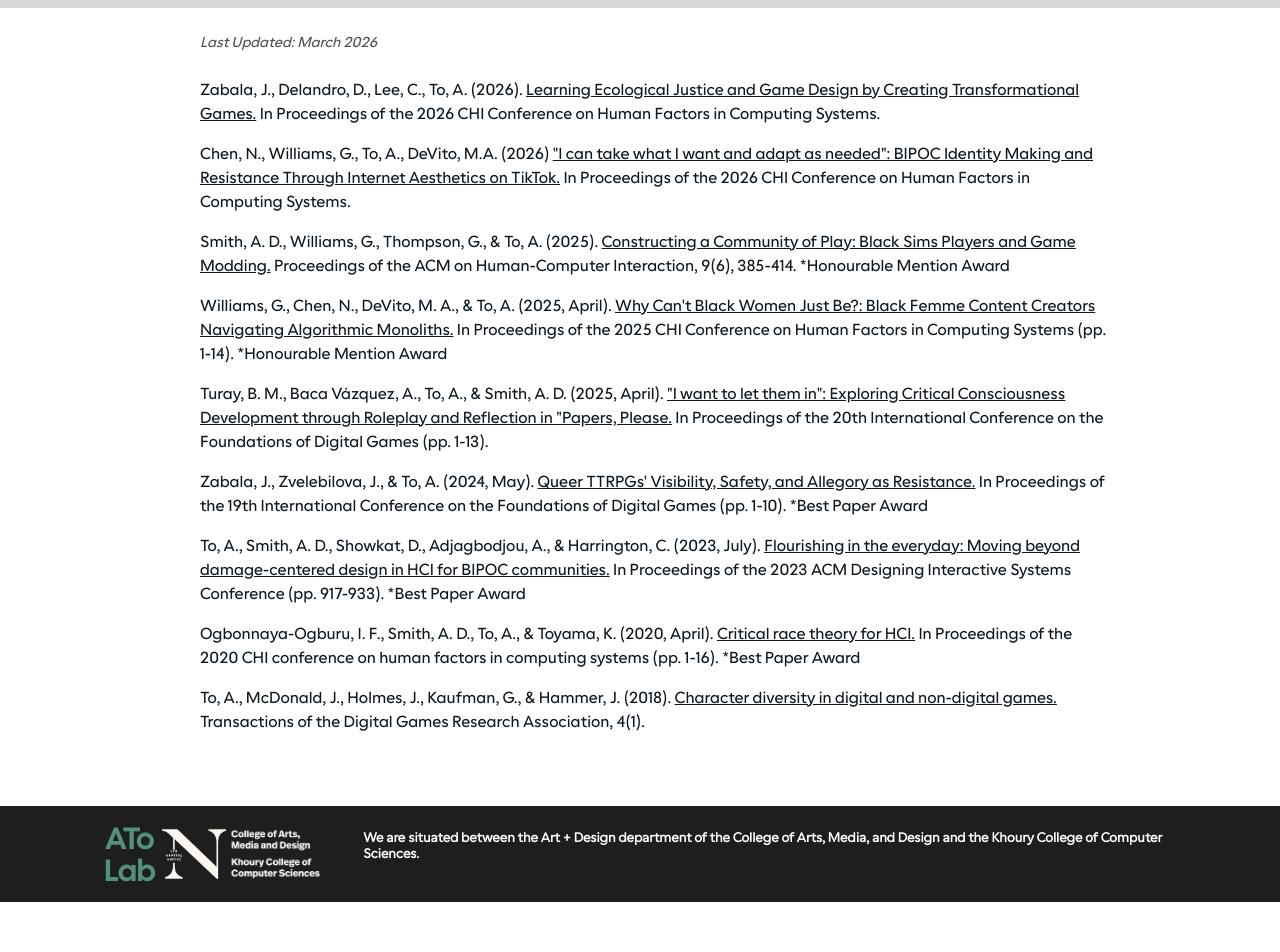
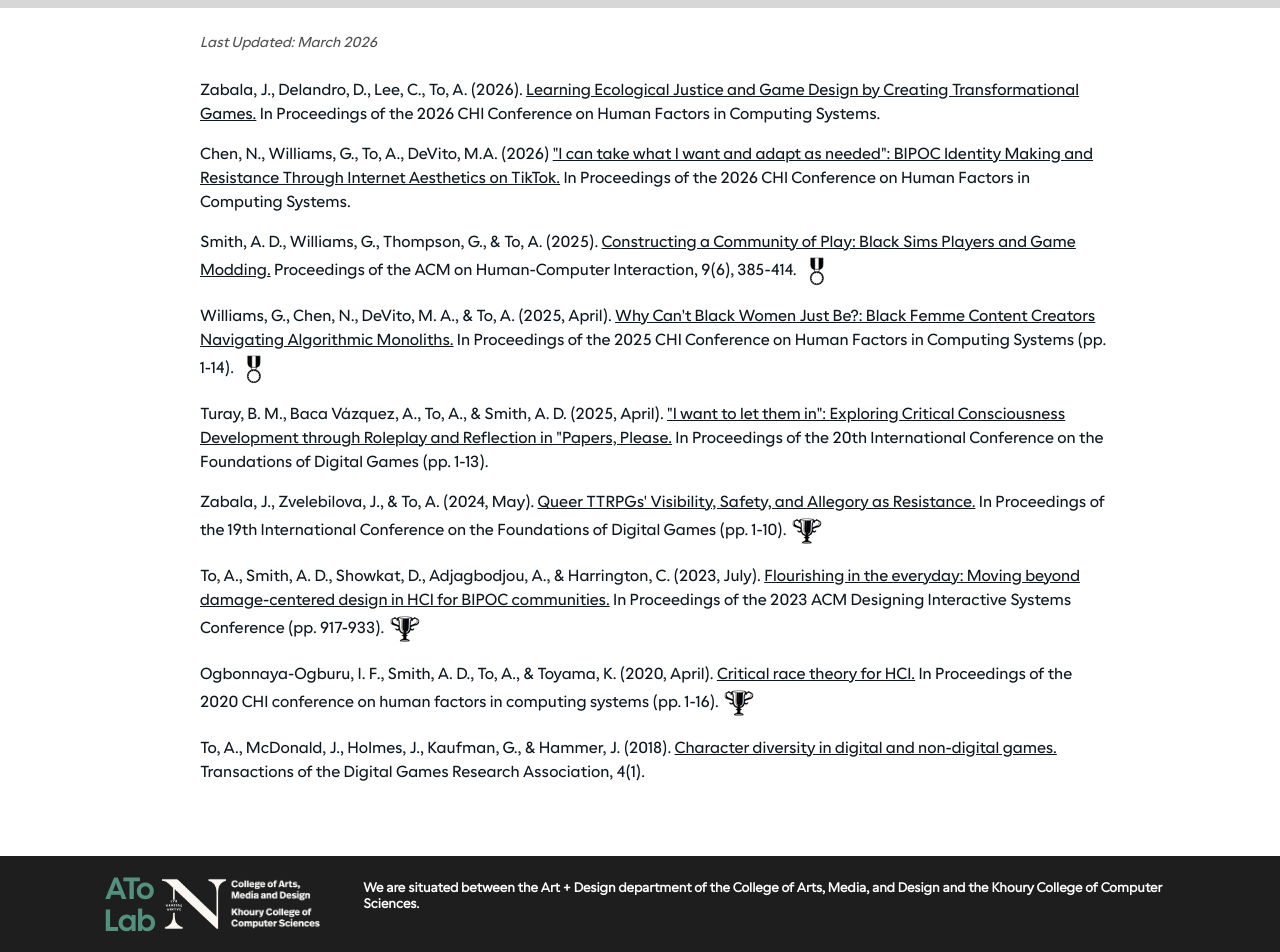
Before and after one commit to ato-neulab/Lab-Website, a Jekyll site: the page built from publications.html, in a window 1280 px wide. Shown: the part 397-1349 px from the top of the page. Built offline with Jekyll 4.4.1, drawn with Linux system fonts in a browser that asks for light colours; before the commit the page ends 1299 px from its top, so only the background shows below that; grey boxes are pictures that could not be loaded.

Commit message:
awards added

```diff
--- a/publications.html
+++ b/publications.html
@@ -17,6 +17,11 @@ permalink: /publications
             {% if publication.link and publication.name %}
             <a class="hover-link" href="{{ publication.link }}">
                 {{ publication.authors }} {{ }}<span class="underlined">{{ publication.name }}</span>{{ }} {{ publication.proceedings }}
+                {% if publication.award == "Best Paper Award" %}
+                    <img src="/assets/images/icons/bestpaper.png" alt="Best Paper Award Icon" class="award-icon">
+                {% elsif publication.award == "Honourable Mention Award" %}
+                    <img src="/assets/images/icons/honorable.png" alt="Honourable Mention Award Icon"class="award-icon">
+                {% endif %}
             </a>
             {% else %}
             <a>{{ publication.title }}</a>
```
Also changed, not shown: _data/publications.yml (+10 -5 lines), assets/images/icons/bestpaper.png (added), assets/images/icons/honorable.png (added).
